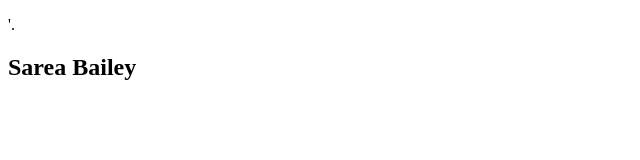
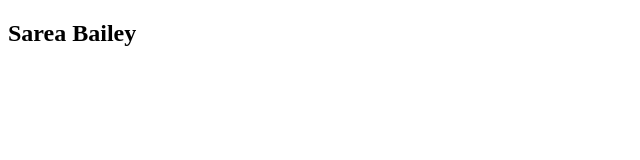
Before and after one commit to BaileyHub2024/BaileyHub2024.github.io, a plain HTML site: page index.html in a window 1280 px wide. Shown: the whole page, without its empty margins (0-640 px from the left). Drawn offline with Linux system fonts and the light colour scheme.

```diff
--- a/index.html
+++ b/index.html
@@ -4,7 +4,7 @@
     <title> Raes Life </title>
     </head>
 
-    <body><p>'.</p>
+    <body>
         <!--Visible HTML elements go HERE-->
         <div>
             <nav>
```
